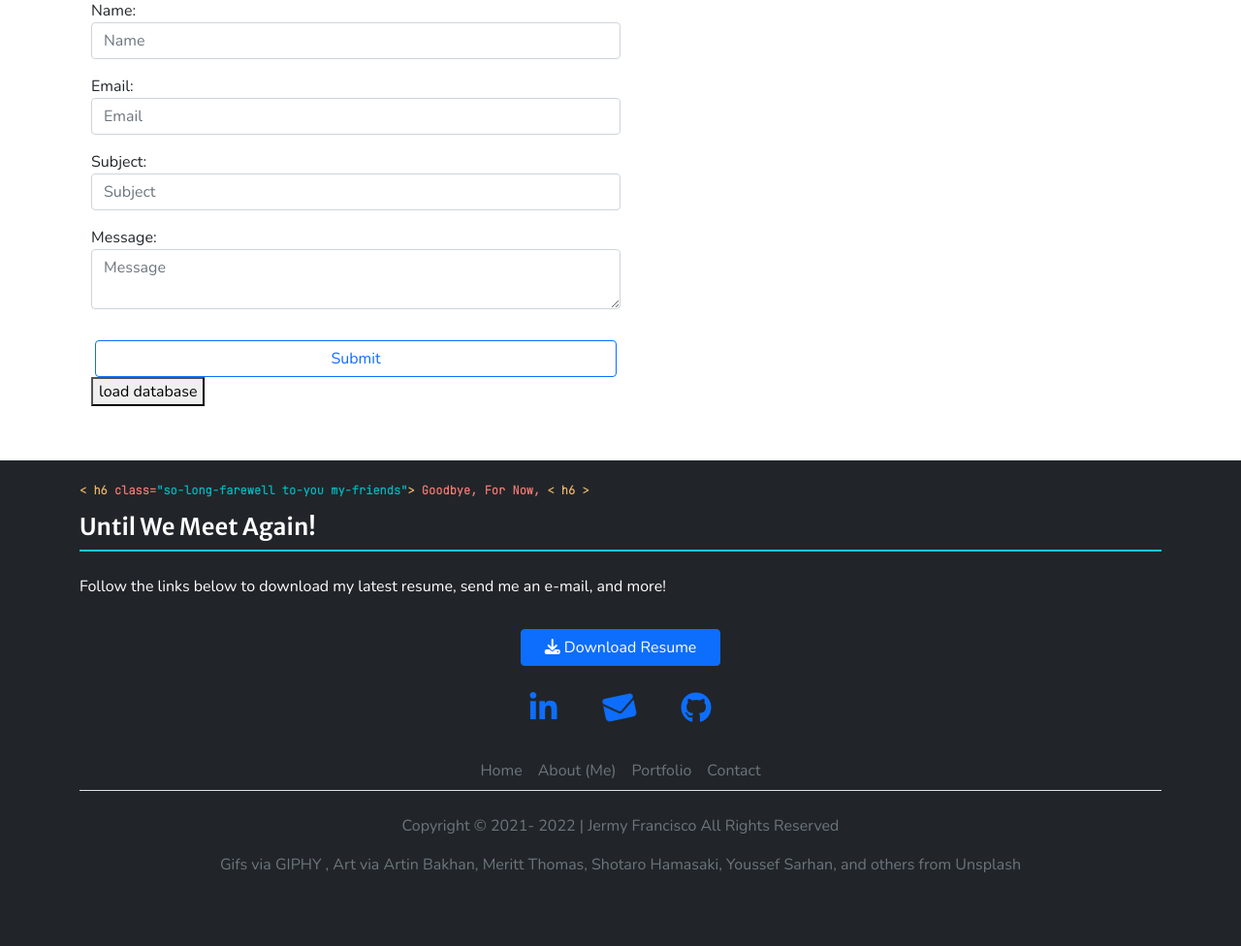
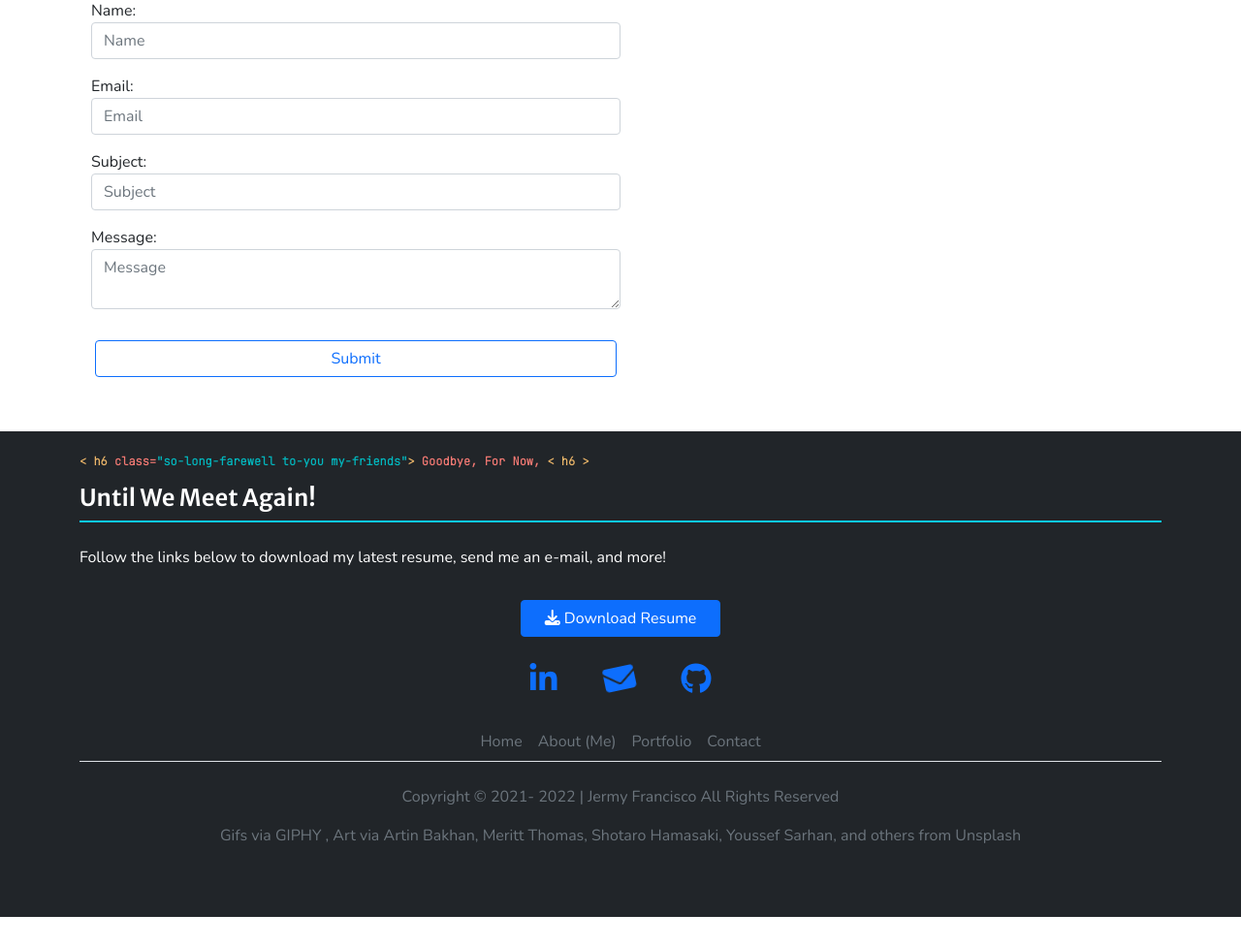
Before and after one commit to BinaryEgo/Portfolio, a Flask app: template application/templates/index.html in a window 1280 px wide. Shown: the part 2056-3032 px from the top of the page at 97% size. After the commit the page ends 3002 px from the top, so only its background shows below. Run offline with Flask 3, Linux system fonts and the light colour scheme; the template is opened without the code that fills it: values that come from a table or form of the project are taken from there, others are empty; parts of the project's set-up code (start-up, migrations or seed data) failed here and were passed over; some libraries are stand-ins or nearby versions.

Commit message:
migrate database

```diff
--- a/application/templates/index.html
+++ b/application/templates/index.html
@@ -432,7 +432,6 @@
                 {{ wtf.form_field(form.submit, class='btn btn-outline-primary') }}
             </div>
         </form>
-        <button type="button" onclick="{{ pre_fill_database(tablename, database) }}">load database</button>
     </div>
 </div>
 
```
